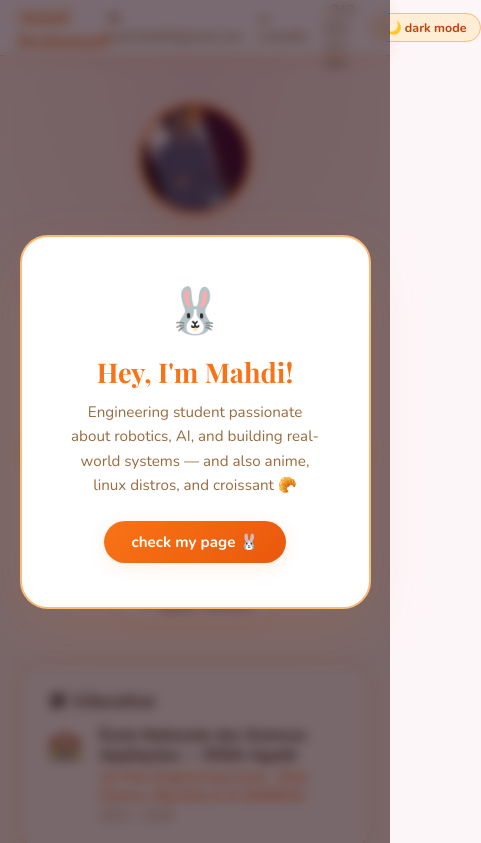
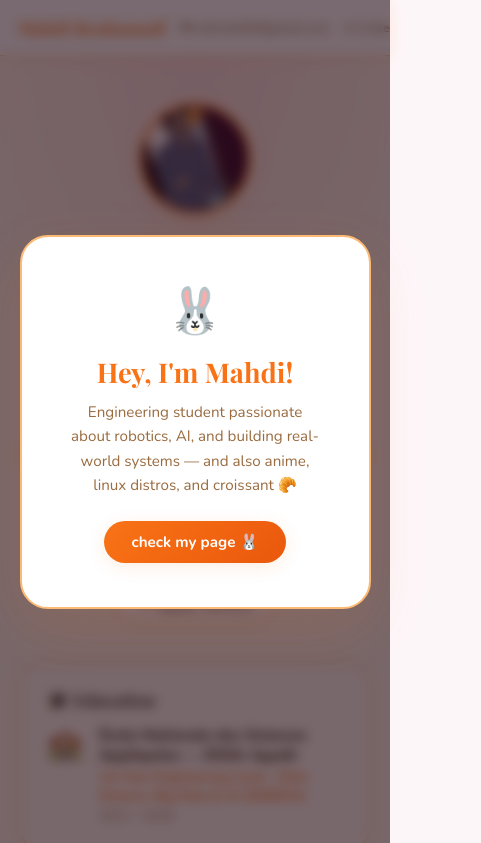
Before and after one commit to sunyata0-0/carte-personnelle, a plain HTML site: page index.html in a window 390 px wide. Shown: the top 843 px of the page, 481 px wide, since content can reach past the window. Drawn offline with nearby package versions, Linux system fonts and the light colour scheme; a web font is replaced by a local one.

Commit message:
Update index.html

```diff
--- a/index.html
+++ b/index.html
@@ -94,9 +94,21 @@ a { color: inherit; text-decoration: none; }
 @media (max-width: 700px) {
   body { overflow-x: hidden; }
 
-  .header-links a { display: none; }
+  header {
+    overflow-x: auto;
+    scrollbar-width: none;
+    white-space: nowrap;
+    flex-wrap: nowrap;
+  }
+
+  header::-webkit-scrollbar { display: none; }
+
+  .header-links {
+    flex-wrap: nowrap;
+  }
 }
 header {
+  gap: 16px;
   position: sticky; top: 0; z-index: 100;
   background: var(--surface);
   border-bottom: 1.5px solid var(--border);
@@ -109,7 +121,7 @@ header {
   font-family: 'Playfair Display', serif;
   font-size: 1.1rem; color: var(--accent); font-style: italic;
 }
-.header-links { display: flex; align-items: center; gap: 16px; }
+.header-links { display: flex; align-items: center; gap: 16px; margin-left: auto; }
 .header-links a {
   font-size: .8rem; font-weight: 600; color: var(--muted);
   transition: color .2s; display: flex; align-items: center; gap: 4px;
```
